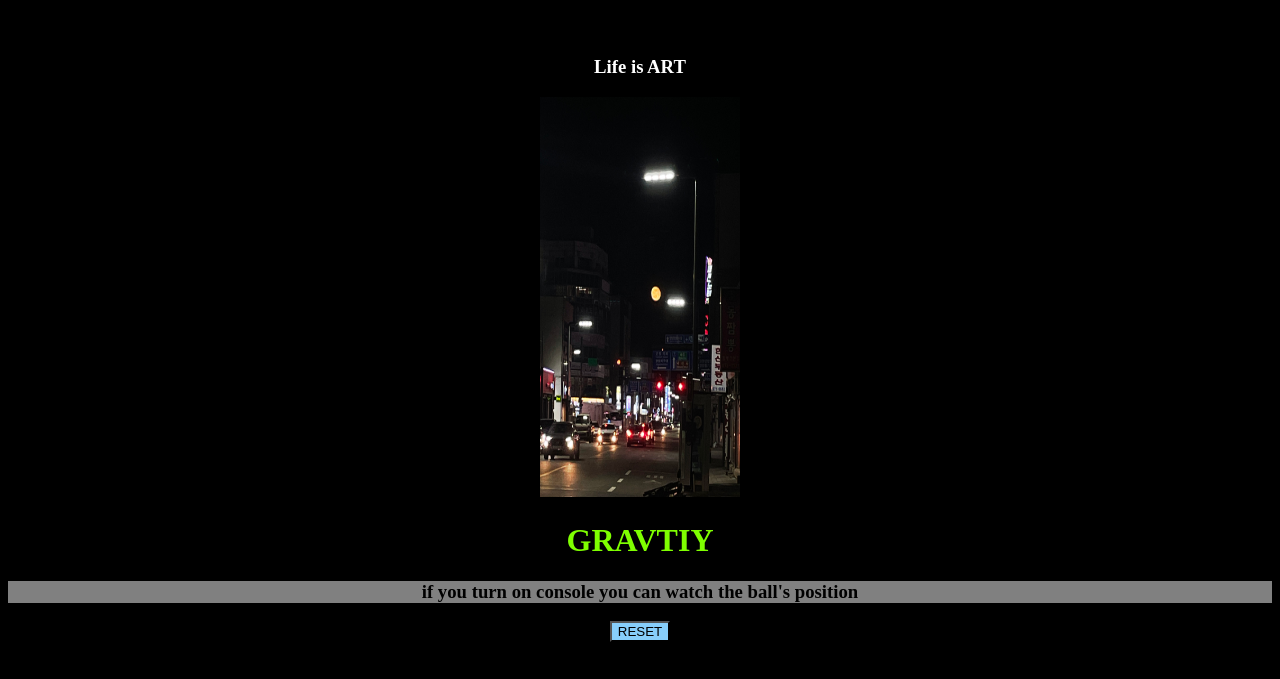
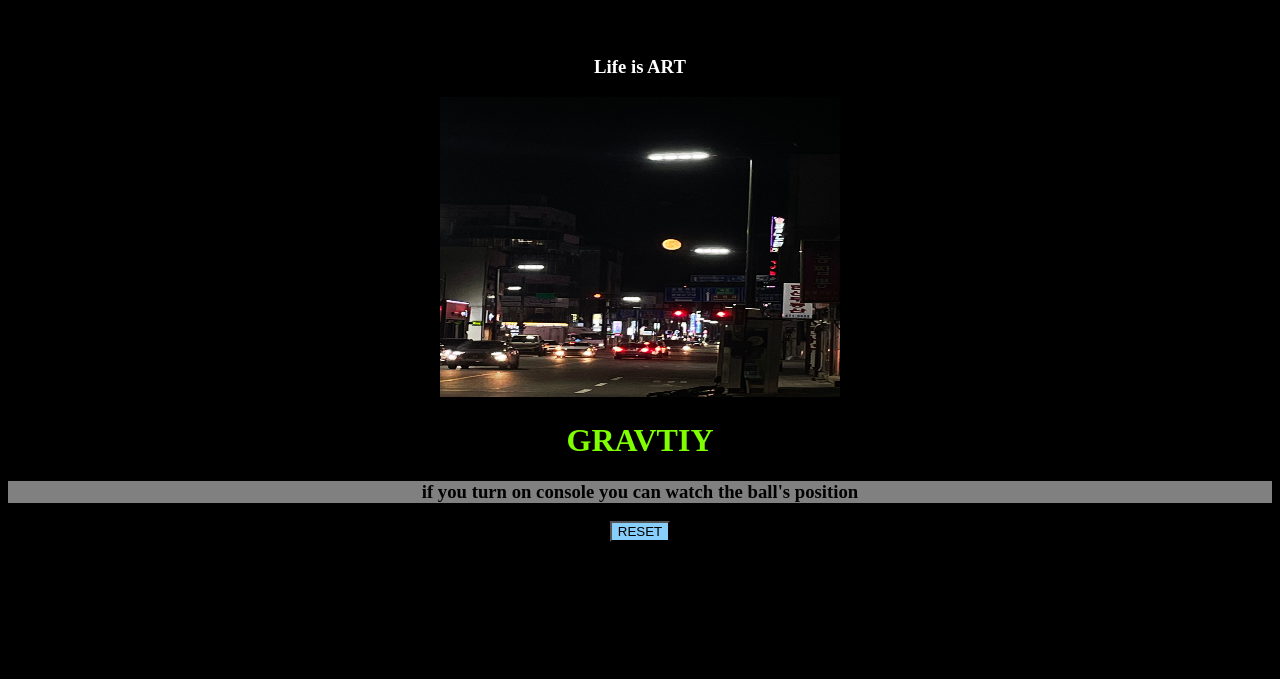
Before and after one commit to ganoo914/art, a plain HTML site: page index.html in a window 1280 px wide. Shown: the part 1519-2198 px from the top of the page. Drawn offline with Linux system fonts and the light colour scheme.

Commit message:
Update index.html

```diff
--- a/index.html
+++ b/index.html
@@ -17,7 +17,7 @@
     <body>
         <p style="font-size: 500px; background-color: gray;">ART</p>
         <h3 style="color: white;">Life is ART</h3>
-        <img src='main.png' width="200" height="400"></img>
+        <img src='main.png' width="400" height="300"></img>
         <h1 id="ye">GRAVTIY</h1>
         <h3 style="background-color: gray;">if you turn on console you can watch the ball's position</h3>
         <button onClick="window.location.reload()" style="background-color: lightskyblue;">RESET</button>
```
